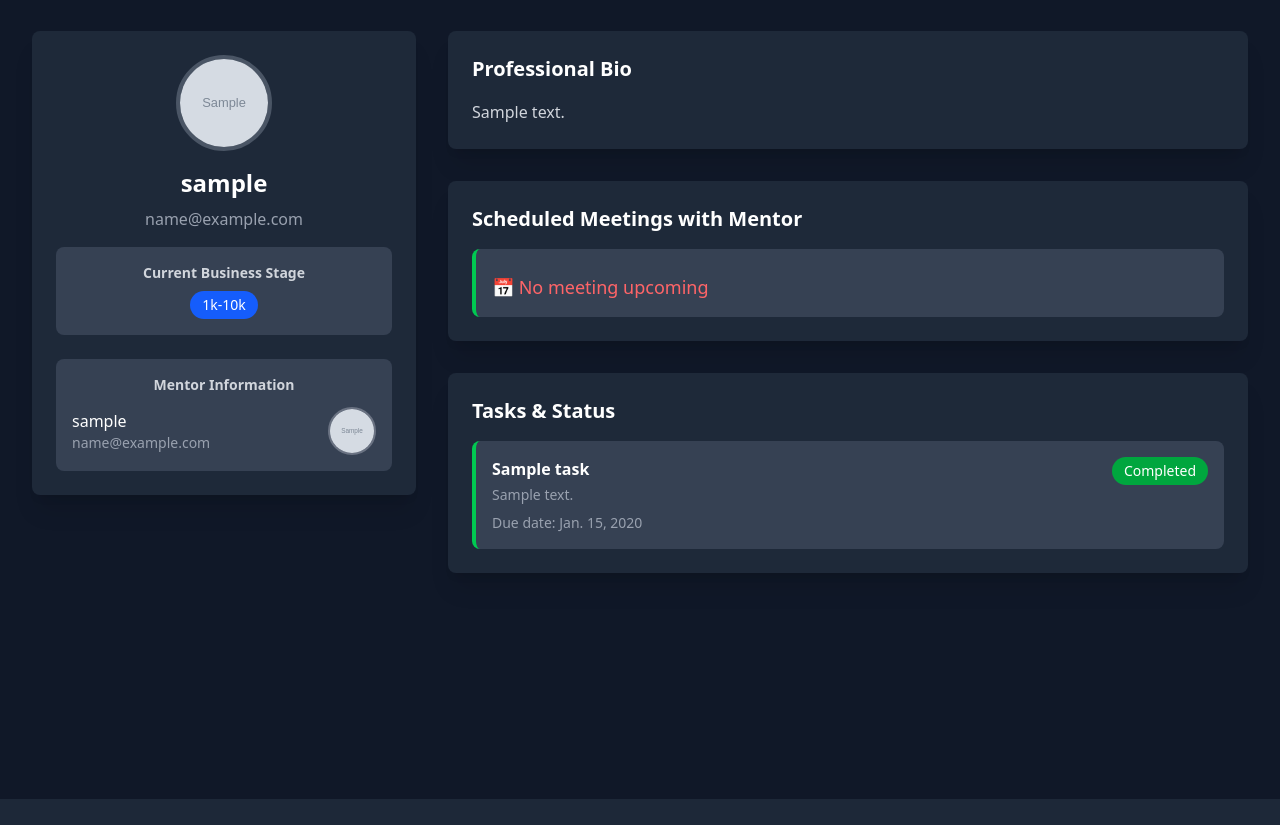
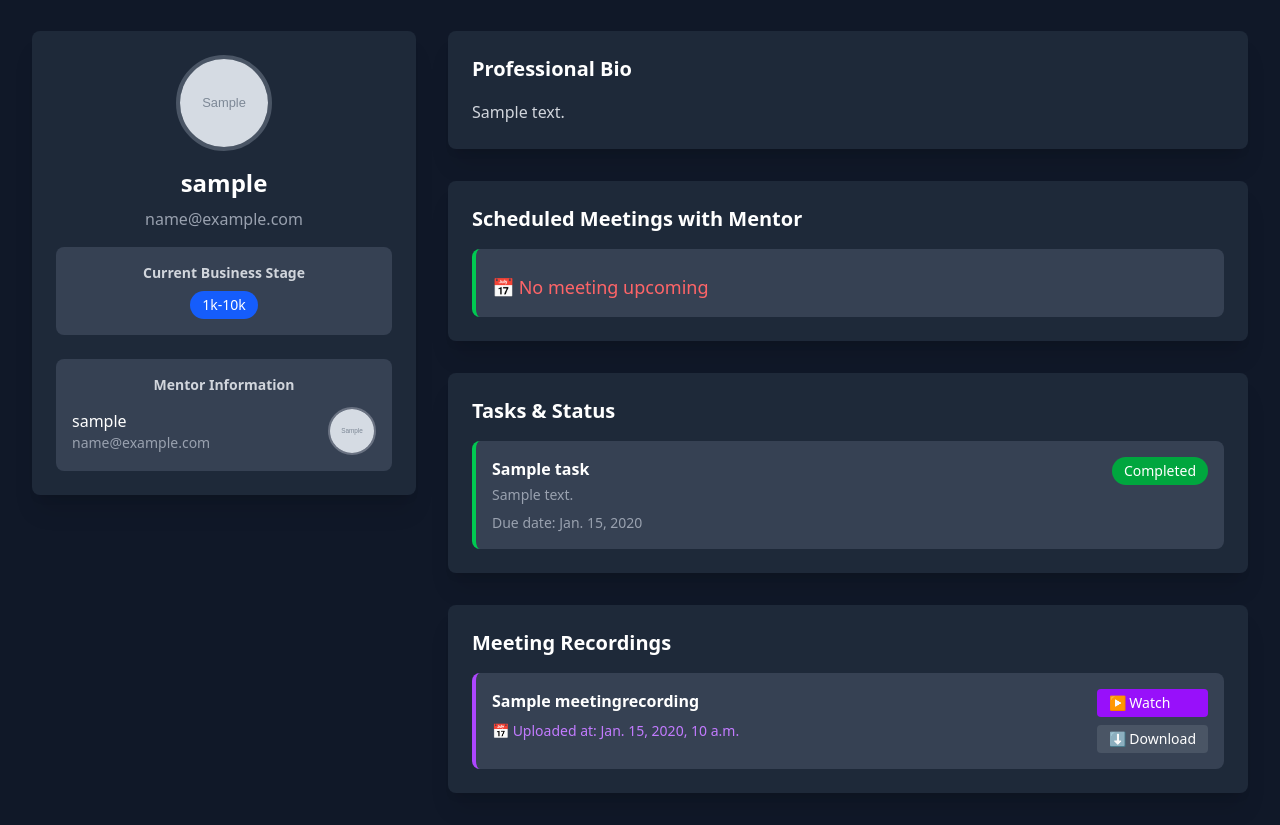
Before and after one commit to PratesB/MatkaMestre, a Django app: page /mentee/mentee_profile/1/ in a window 1280 px wide. Shown: the part 74-899 px from the top of the page. Before the commit the page ends 873 px from the top, so only its background shows below. Run offline with Django 5.2, Linux system fonts and the light colour scheme; a user stored in the database is signed in; tables that the repository leaves empty hold one stand-in row (values such as "Sample post"); grey boxes marked "Sample" are stand-in pictures.

Commit message:
feat(mentee): display mentee meeting recordings on mentee profile

```diff
--- a/mentee/templates/mentee_profile.html
+++ b/mentee/templates/mentee_profile.html
@@ -156,6 +156,49 @@
 
                         </div>
                     </div>
+
+
+                    <!-- Meeting Recordings -->
+                    <div class="bg-gray-800 rounded-lg shadow-xl p-6">
+                        <h3 class="text-xl font-bold text-white mb-4">Meeting Recordings</h3>
+                        <div class="space-y-4">
+
+                            {% if recordings %}
+                                {% for recording in recordings %}
+                                    <div class="bg-gray-700 rounded-lg p-4 border-l-4 border-purple-500">
+                                        <div class="flex justify-between items-start">
+                                            <div class="flex-1">
+                                                <h4 class="font-semibold text-white">{{recording.title}}</h4>
+                                                <p class="text-purple-400 text-sm mt-2">📅 Uploaded at: {{recording.uploaded_at}}</p>
+
+                                            </div>
+                                            <div class="flex flex-col space-y-2">
+                                                <a href="{{recording.video.url}}" target="_blank"
+                                                class="bg-purple-600 hover:bg-purple-700 text-white px-3 py-1 rounded text-sm transition-colors">
+                                                    ▶️ Watch
+                                                </a>
+                                                {% if recording %}
+                                                    <a href="{{recording.video.url}}" download
+                                                    class="bg-gray-600 hover:bg-gray-500 text-white px-3 py-1 rounded text-sm transition-colors">
+                                                        ⬇️ Download
+                                                    </a>
+                                                {% endif %}
+                                            </div>
+                                        </div>
+                                    </div>
+                                {% endfor %}
+                            {% else %}
+                                <div class="bg-gray-700 rounded-lg p-4 border-l-4 border-gray-500">
+                                    <div class="flex justify-between items-start">
+                                        <div>
+                                            <p class="text-gray-400 text-lg mt-2">🎥 No recordings available yet</p>
+                                        </div>
+                                    </div>
+                                </div>
+                            {% endif %}
+
+                        </div>
+                    </div>
                 </div>
             </div>
         </main>
```
